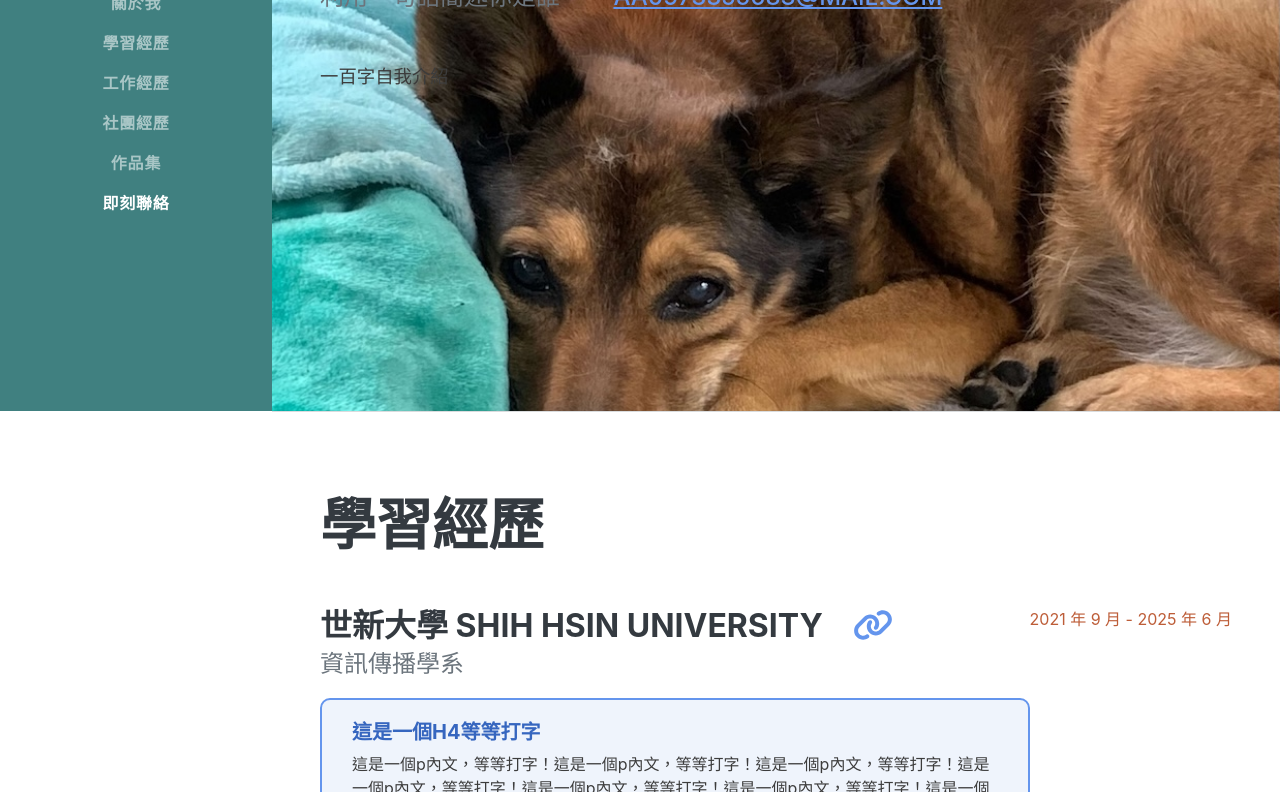
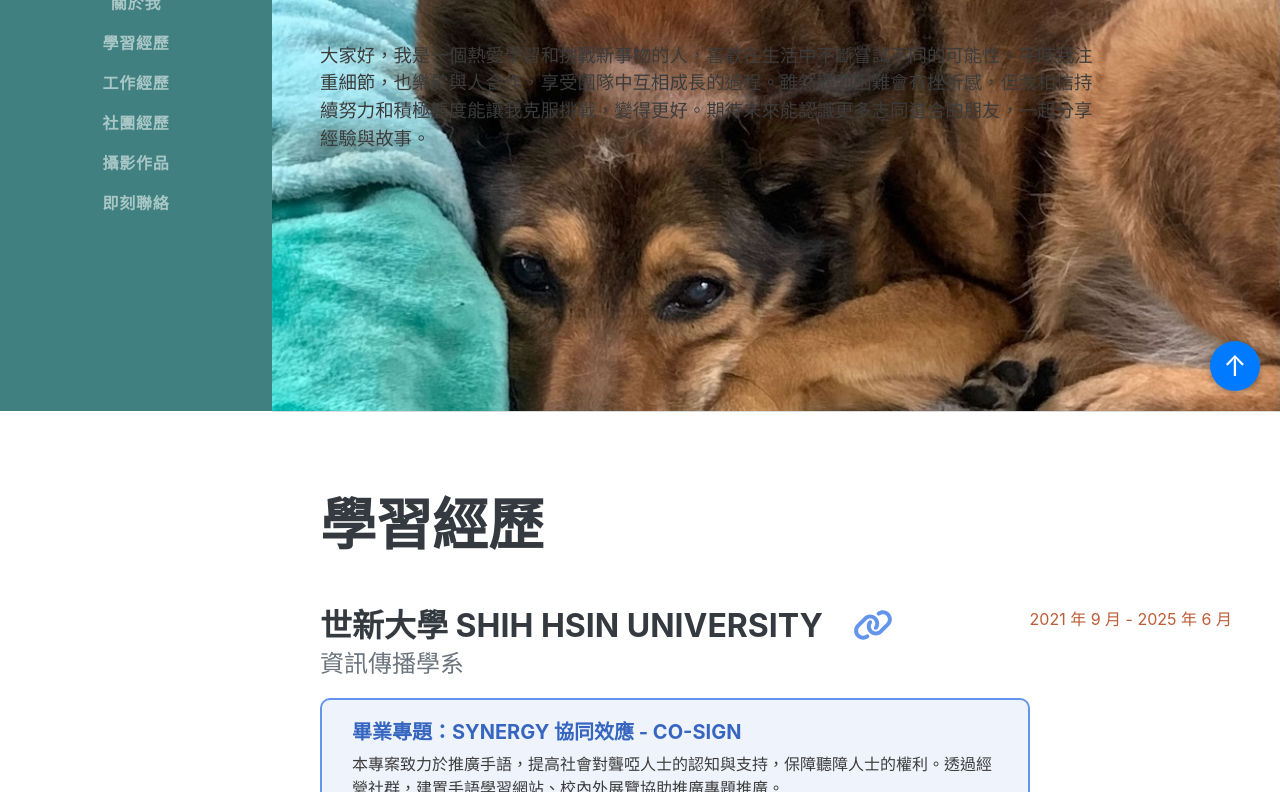
Before and after one commit to kejieee/kejieee.github.io, a plain HTML site: page index.html in a window 1280 px wide. Shown: the part 389-1181 px from the top of the page. Drawn offline with nearby package versions, Linux system fonts and the light colour scheme; a web font is replaced by a local one.

Commit message:
更改
更新內文及頭貼

```diff
--- a/css/mystyles.css
+++ b/css/mystyles.css
@@ -70,3 +70,35 @@ div.jessiedivgrey2{
 .jessiehl{
     color: red;
 }
+
+
+.p20{
+    padding: 20px;
+}
+
+.amdiv{
+    width: 85%;
+}
+
+.backToTop {
+    position: fixed;
+    bottom: 20px;
+    right: 20px;
+    width: 50px;
+    height: 50px;
+    border-radius: 50%;       /* 圓形 */
+    border: none;
+    background-color: #007BFF;
+    color: white;
+    font-size: 28px;
+    line-height: 50px;        /* 讓箭頭垂直置中 */
+    text-align: center;
+    cursor: pointer;
+    box-shadow: 0 2px 6px rgba(0,0,0,0.3);
+    transition: background-color 0.3s ease;
+    text-decoration: none;
+  }
+
+  .backToTop:hover {
+    background-color: #0056b3;
+  }
--- a/index.html
+++ b/index.html
@@ -24,7 +24,7 @@
         <nav class="navbar navbar-expand-lg navbar-dark bg-primary fixed-top" id="sideNav">
             <a class="navbar-brand js-scroll-trigger" href="#page-top">
                 <span class="d-block d-lg-none">王可捷的個人網站</span>
-                <span class="d-none d-lg-block"><img class="img-fluid img-profile rounded-circle mx-auto mb-2" src="assets/img/profile.jpg" alt="..." /></span>
+                <span class="d-none d-lg-block"><img class="img-fluid img-profile rounded-circle mx-auto mb-2" src="assets/img/me.jpg" alt="..." /></span>
             </a>
             <button class="navbar-toggler" type="button" data-bs-toggle="collapse" data-bs-target="#navbarResponsive" aria-controls="navbarResponsive" aria-expanded="false" aria-label="Toggle navigation"><span class="navbar-toggler-icon"></span></button>
             <div class="collapse navbar-collapse" id="navbarResponsive">
@@ -33,7 +33,7 @@
                     <li class="nav-item"><a class="nav-link js-scroll-trigger" href="#school">學習經歷</a></li>
                     <li class="nav-item"><a class="nav-link js-scroll-trigger" href="#work">工作經歷</a></li>
                     <li class="nav-item"><a class="nav-link js-scroll-trigger" href="#club">社團經歷</a></li>
-                    <li class="nav-item"><a class="nav-link js-scroll-trigger" href="#portfolio">作品集</a></li>
+                    <li class="nav-item"><a class="nav-link js-scroll-trigger" href="# photographs">攝影作品</a></li>
                     <li class="nav-item"><a class="nav-link js-scroll-trigger" href="#contact">即刻聯絡</a></li>
                 </ul>
             </div>
@@ -47,11 +47,13 @@
                         王可捷
                         <span class="text-primary">Jessie</span>
                     </h1>
-                    <div class="subheading mb-5">
-                        利用一句話簡述你是誰。
+                    <div class="subheading mb-5 p20">
+                        有個日常會發呆、偶爾會發光的靈魂。
                         <a href="mailto:name@email.com" class="jessielink">aa0973355683@mail.com</a>
                     </div>
-                    <p class="lead mb-5">一百字自我介紹</p>
+                    <div class="amdiv">
+                    <p class="lead mb-5">大家好，我是一個熱愛學習和挑戰新事物的人，喜歡在生活中不斷嘗試不同的可能性。平時我注重細節，也樂於與人合作，享受團隊中互相成長的過程。雖然遇到困難會有挫折感，但我相信持續努力和積極態度能讓我克服挑戰，變得更好。期待未來能認識更多志同道合的朋友，一起分享經驗與故事。</p>
+                    </div>
                 </div>
             </section>
             <hr class="m-0" />
@@ -64,8 +66,8 @@
                             <h3 class="mb-0">世新大學 Shih Hsin University <a href="https://ics.wp.shu.edu.tw" target="_blank" class="jessielink"><i class="fa-solid fa-link"></i></a></h3>
                             <div class="subheading mb-3">資訊傳播學系</div>
                             <div class="jessiedivgrey">
-                                <h4 class="jessiesmallh4">這是一個h4等等打字</h4>
-                                <p>這是一個p內文，等等打字！這是一個p內文，等等打字！這是一個p內文，等等打字！這是一個p內文，等等打字！這是一個p內文，等等打字！這是一個p內文，等等打字！這是一個p內文，等等打字！這是一個p內文，等等打字！這是一個p內文，等等打字！這是一個p內文，等等打字！這是一個p內文，等等打字！</p>
+                                <h4 class="jessiesmallh4">畢業專題：SYNERGY 協同效應 - CO-SIGN</h4>
+                                <p>本專案致力於推廣手語，提高社會對聾啞人士的認知與支持，保障聽障人士的權利。透過經營社群，建置手語學習網站、校內外展覽協助推廣專題推廣。</p>
                             </div>
                         </div>
                         <div class="flex-shrink-0"><span class="text-primary">2021 年 9 月 - 2025 年 6 月</span></div>
@@ -149,10 +151,10 @@
                 </div>
             </section>
             <hr class="m-0" />
-            <!-- 作品集-->
-            <section class="resume-section" id="portfolio">
+            <!-- 攝影作品-->
+            <section class="resume-section" id=" photographs">
                 <div class="resume-section-content">
-                    <h2 class="mb-5">作品集</h2>
+                    <h2 class="mb-5">攝影作品</h2>
                     <p>Apart from being a web developer, I enjoy most of my time being outdoors. In the winter, I am an avid skier and novice ice climber. During the warmer months here in Colorado, I enjoy mountain biking, free climbing, and kayaking.</p>
                     <p class="mb-0">When forced indoors, I follow a number of sci-fi and fantasy genre movies and television shows, I am an aspiring chef, and I spend a large amount of my free time exploring the latest technology advancements in the front-end web development world.</p>
 
@@ -267,7 +269,9 @@
                         <a class="social-icon" href="https://line.me/ti/p/hw1KNKTqWF" target="_blank"><i class="fa-brands fa-line"></i></a>
                         <a class="social-icon" href="mailto:aa0973355683@mail.com"><i class="fa-regular fa-envelope"></i></a>
                     </div>
-                    <a class="btn btn-outline-primary" href="#about" role="button">Back to top</a>
+                    <!--<a class="btn btn-outline-primary" href="#about" role="button">Back to top</a>-->
+                    <a class="backToTop" href="#about" role="button">↑</a>
+                    <!--<button class="backToTop">↑</button>-->
                 </div>
             </section>
         </div>
```
Also changed, not shown: assets/img/me.jpg (added).
